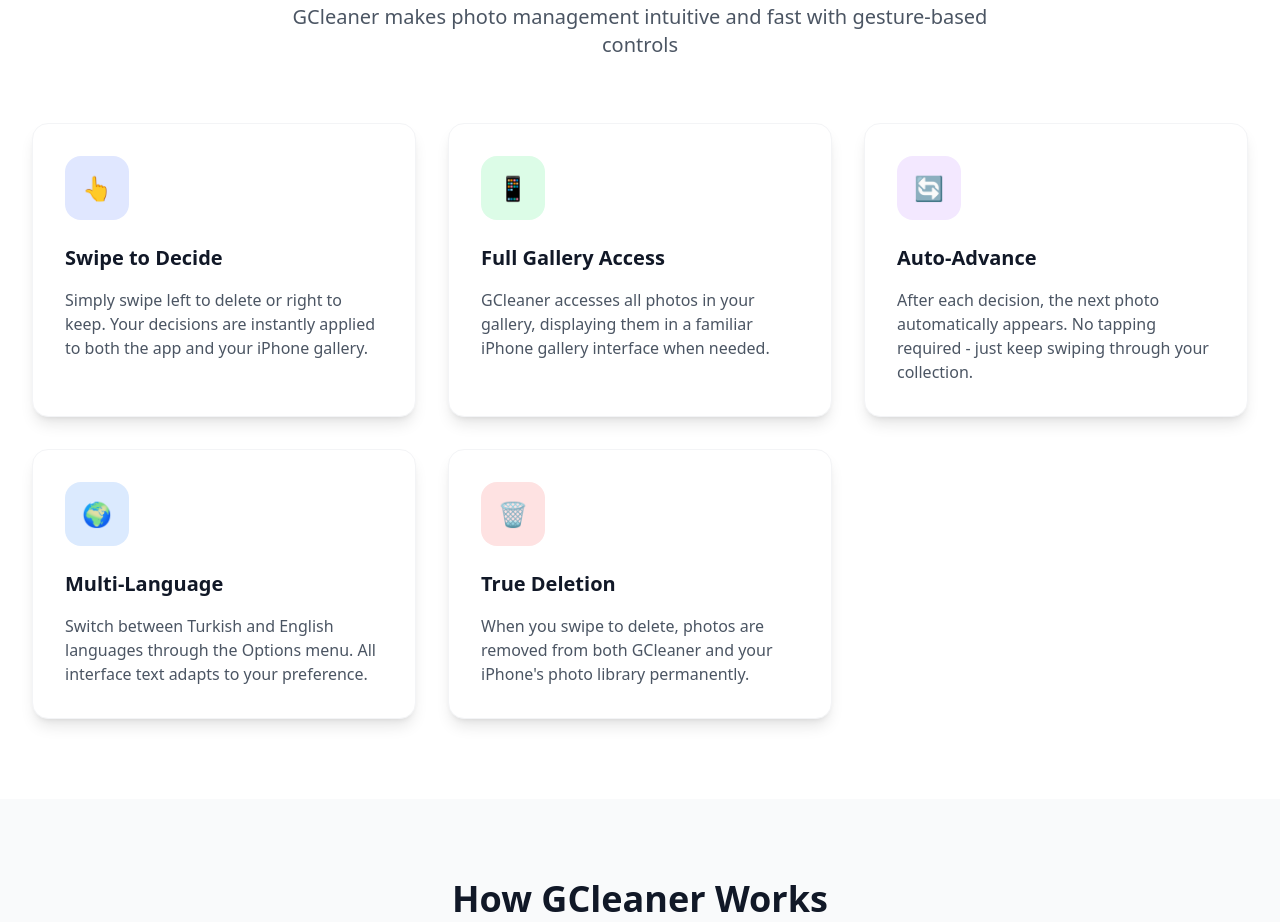
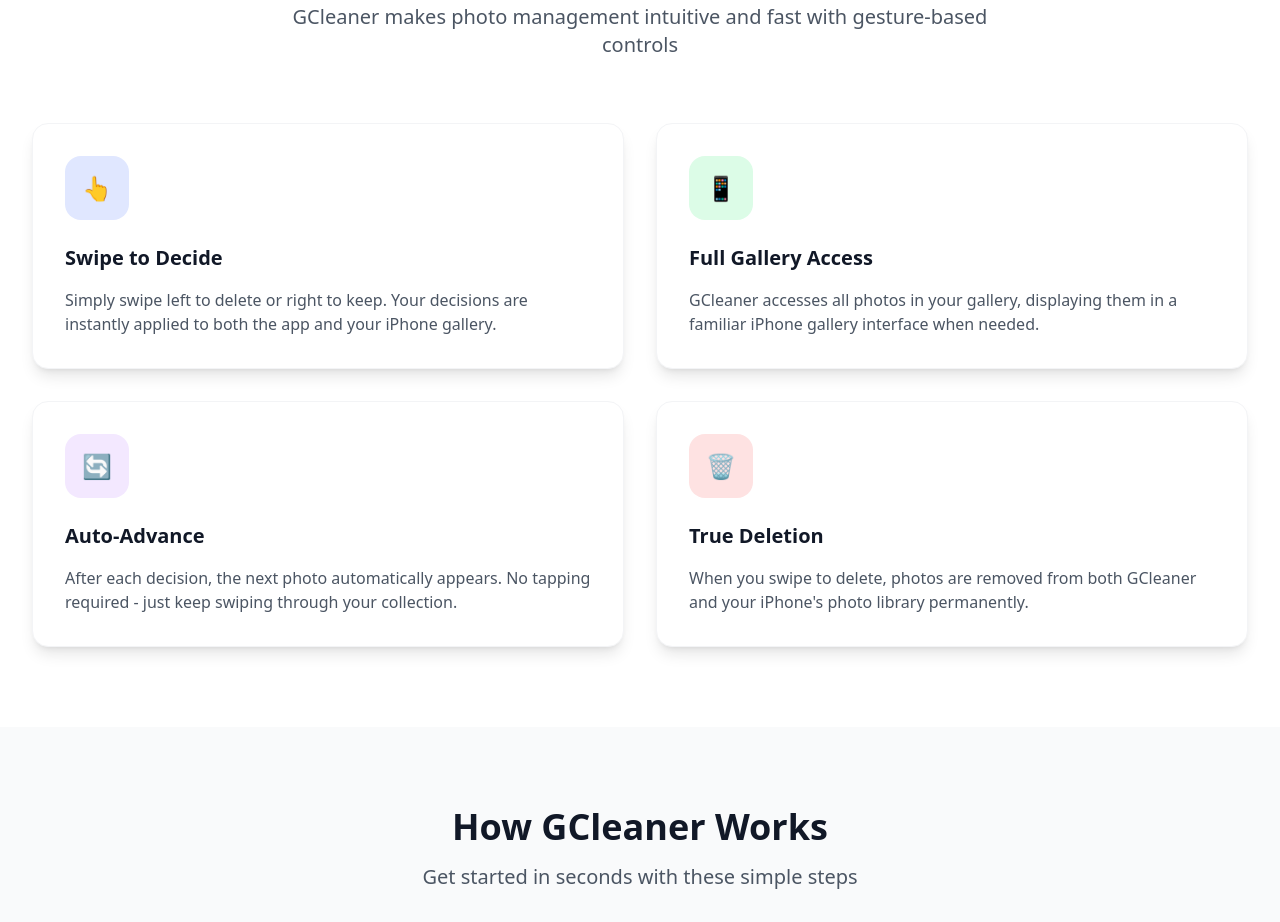
Before and after one commit to subzerone/GCleaner, a plain HTML site: page home.html in a window 1280 px wide. Shown: the part 837-1759 px from the top of the page. Drawn offline with nearby package versions, Linux system fonts and the light colour scheme.

Commit message:
Update home.html

```diff
--- a/home.html
+++ b/home.html
@@ -151,7 +151,7 @@
                 </p>
             </div>
 
-            <div class="grid md:grid-cols-2 lg:grid-cols-3 gap-8">
+            <div class="grid md:grid-cols-2 lg:grid-cols-2 gap-8">
                 <div class="feature-card bg-white p-8 rounded-2xl shadow-lg border border-gray-100">
                     <div class="w-16 h-16 bg-indigo-100 rounded-2xl flex items-center justify-center mb-6">
                         <span class="text-2xl">👆</span>
@@ -179,16 +179,6 @@
                     <h3 class="text-xl font-semibold text-gray-900 mb-4">Auto-Advance</h3>
                     <p class="text-gray-600">
                         After each decision, the next photo automatically appears. No tapping required - just keep swiping through your collection.
-                    </p>
-                </div>
-
-                <div class="feature-card bg-white p-8 rounded-2xl shadow-lg border border-gray-100">
-                    <div class="w-16 h-16 bg-blue-100 rounded-2xl flex items-center justify-center mb-6">
-                        <span class="text-2xl">🌍</span>
-                    </div>
-                    <h3 class="text-xl font-semibold text-gray-900 mb-4">Multi-Language</h3>
-                    <p class="text-gray-600">
-                        Switch between Turkish and English languages through the Options menu. All interface text adapts to your preference.
                     </p>
                 </div>
 
```
